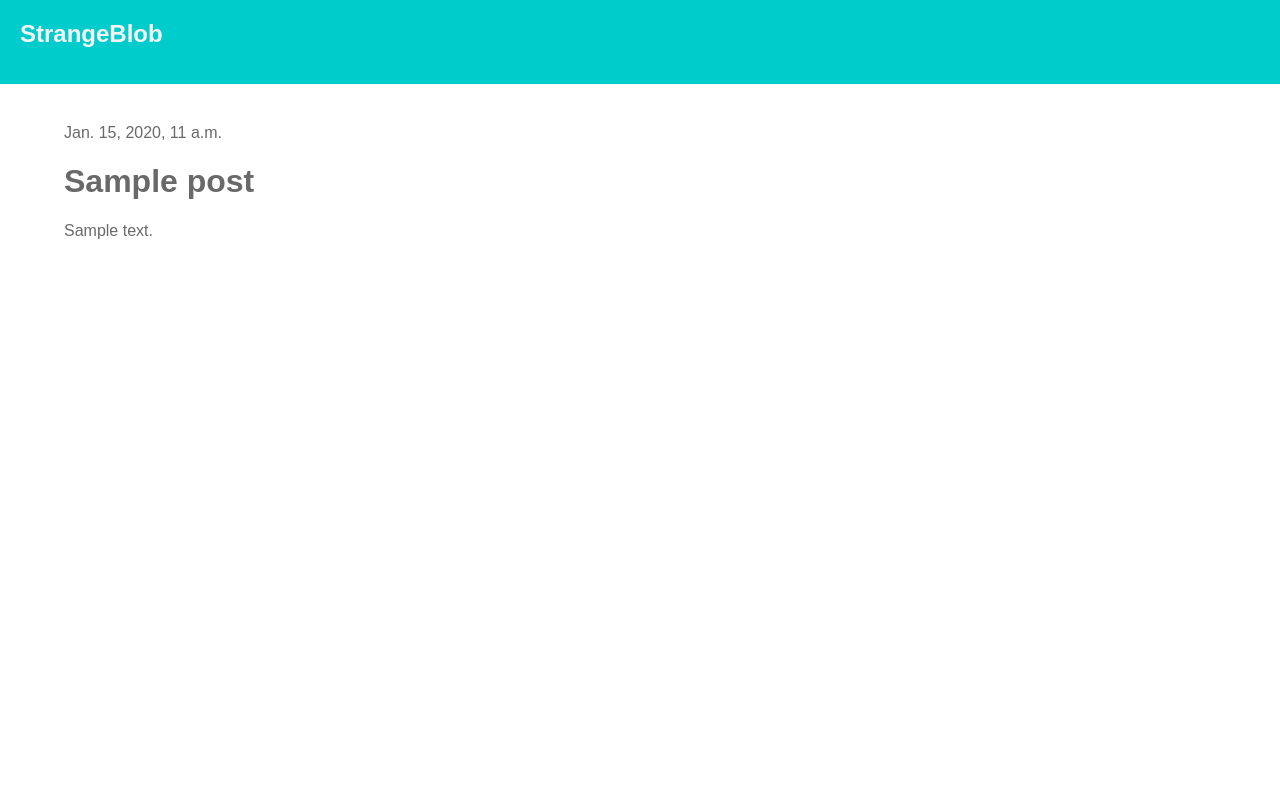
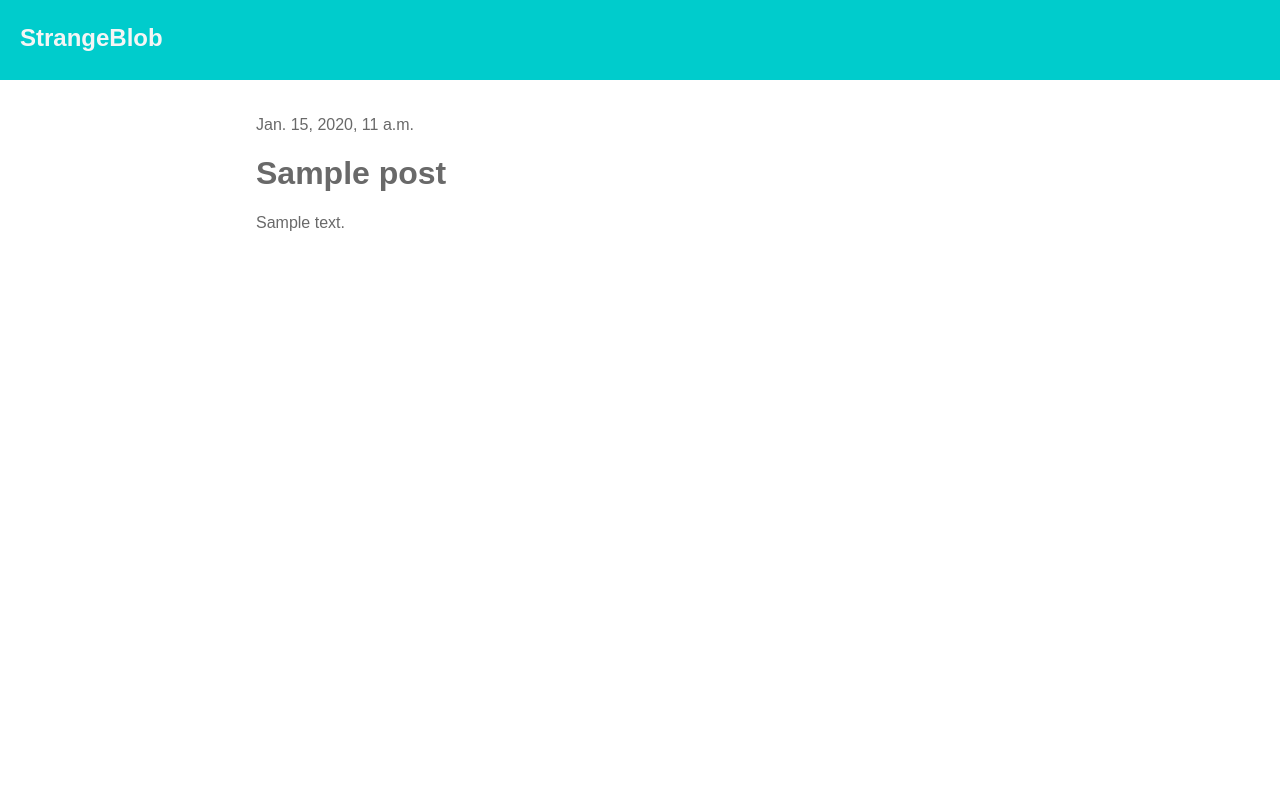
Before and after one commit to CarmineVarone/my-first-blog, a Django app: page /post/1/ in a window 1280 px wide. Run offline with Django 3.2, Linux system fonts and the light colour scheme; tables that the repository leaves empty hold one stand-in row (values such as "Sample post").

Commit message:
Migliorato lo stile della pagina

```diff
--- a/blog/static/css/blog.css
+++ b/blog/static/css/blog.css
@@ -4,18 +4,17 @@ body {
 }
 
 .Header {
-  margin: 0;
-  padding-top: 20px;
+  width: 100%;
+  height: 80px;
+  position: fixed;
+  top: 0;
+  background-color: #00CCCC;
   padding-left: 20px;
-  width: 100%;
-  height: 8%;
-  background-color: #00CCCC;
-  position: fixed;
 }
 
 .headerTitle {
   padding: 0;
-  margin: 0;
+  margin-top: 1em;
 }
 
 .headerTitle a {
@@ -32,23 +31,20 @@ body {
 
 #postContainer {
   width: 100%;
-  height: 80%;
-  padding: 20px 5%;
-  margin: 0;
-  position: fixed;
-  top: 11%;
-  overflow-y: scroll;
+  height: auto;
+  margin: 100px 0;
   background-color: white;
+  padding: 10px 10%;
 }
 
 #Post {
-  width: 90%;
+  padding: 0;
+  width: 80%;
   margin: 0;
   margin-bottom: 10px;
   border-bottom-style:solid;
   border-bottom-width: 1px;
   border-bottom-color: lightgray;
-  padding-top: 20px;
   font-family: sans-serif;
   color: dimgray;
 }
@@ -61,6 +57,8 @@ body {
 .postPageDiv {
   font-family: sans-serif;
   color: dimgray;
-  margin: 0;
-  width: 90%;
+  width: 60%;
+  margin: 80px 0;
+  padding: 20px 20%;
+  text-align: left;
 }
--- a/blog/templates/blog/base.html
+++ b/blog/templates/blog/base.html
@@ -13,9 +13,8 @@
       <h2 class="headerTitle"><a href="/">StrangeBlob</a></h2>
     </div>
 
-    <div id="postContainer">
     {% block content %}
     {% endblock %}
-    </div>
+
   </body>
 </html>
--- a/blog/templates/blog/post_list.html
+++ b/blog/templates/blog/post_list.html
@@ -1,7 +1,7 @@
 {% extends 'blog/base.html' %}
 
 {% block content %}
-
+  <div id="postContainer">
     {% for p in posts %}
       <div id="Post">
         <h2><a href="{% url 'post_detail' pk=p.pk %}">{{p.title}}</a></h2>
@@ -9,5 +9,6 @@
         <p><h9>Data: {{ p.published_date }}</h9></p>
       </div>
     {% endfor %}
+  </div>
 
 {% endblock content %}
```
